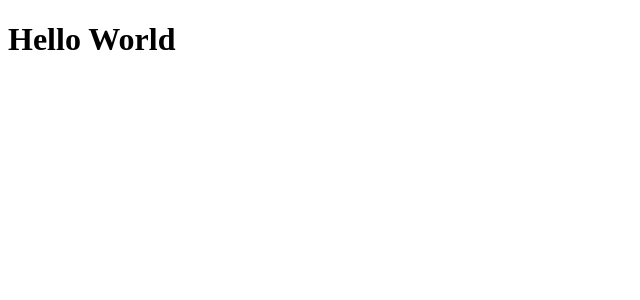
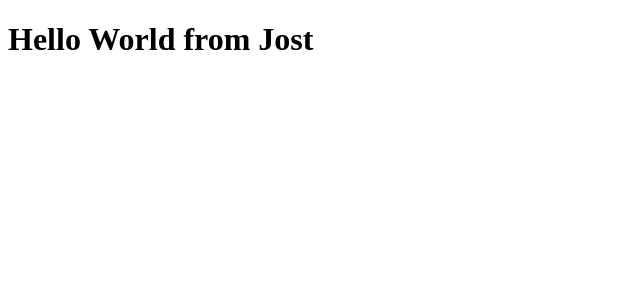
Before and after one commit to JosiasAurel/jost, a Next.js app in the folder client/: page / in a window 1280 px wide. Shown: the top 300 px of the page, without its empty margins (0-640 px from the left). Built offline with nearby package versions, Linux system fonts and the light colour scheme.

Commit message:
create basic header component

```diff
--- a/client/package.json
+++ b/client/package.json
@@ -29,5 +29,9 @@
     "postcss": "^8.3.0",
     "tailwindcss": "^2.1.4",
     "typescript": "^4.3.2"
+  },
+  "peerDependencies": {
+    "react": "^17.0.2",
+    "react-dom": "^17.0.2"
   }
 }
--- a/client/pages/index.tsx
+++ b/client/pages/index.tsx
@@ -3,7 +3,9 @@ import React, { FunctionComponent } from "react";
 const Index: FunctionComponent = (): JSX.Element => {
     return (
         <div>
-            <h1 className="text-4xl">Hello World</h1>
+            <main>
+                <h1>Hello World from Jost</h1>
+            </main>
         </div>
     )
 }
```
Also changed, not shown: client/components/Header.tsx (added, +13 -0 lines), 1 other file (tests, documents, lock files or other folders).
